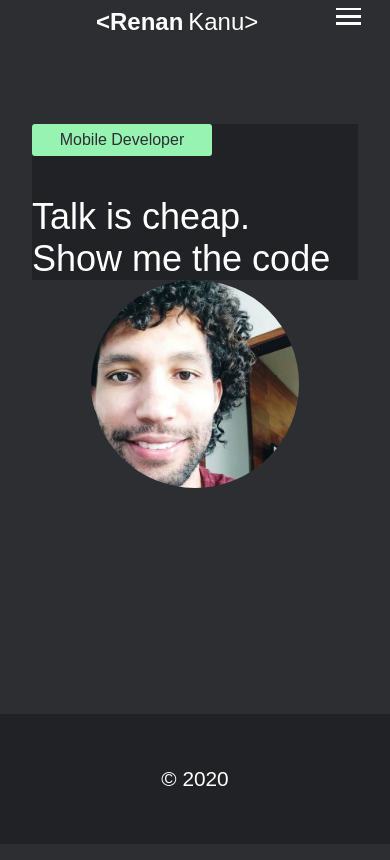
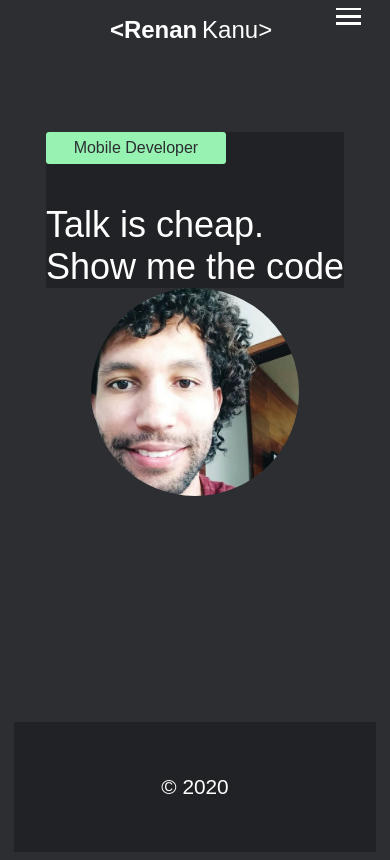
Before and after one commit to renankanu/kanu-portifolio, a Next.js app: page / in a window 390 px wide. Built offline with nearby package versions, Linux system fonts and the light colour scheme.

Commit message:
Init refactor responsive layout

```diff
--- a/src/components/Intro/style.ts
+++ b/src/components/Intro/style.ts
@@ -61,7 +61,7 @@ export const Title = styled.div`
 export const Label = styled.p`
   color: ${({ theme }) => theme.backgroundApp};
 `
-
+//button example
 export const Button = styled.button`
   background: linear-gradient(to right, #3dbec6 3%, #292eec);
   height: 53px;
--- a/src/components/Layout/styles.ts
+++ b/src/components/Layout/styles.ts
@@ -1,9 +1,11 @@
 import styled from 'styled-components'
 
 const LayoutElement = styled.div`
+  width: 100%;
+  max-width: 1024px;
+  margin: 0 auto;
   min-height: 100vh;
   display: grid;
-  grid-template-columns: 1fr;
   grid-template-rows: auto 1fr auto;
 `
 
--- a/src/styles/Global.tsx
+++ b/src/styles/Global.tsx
@@ -6,19 +6,9 @@ interface Props {
 }
 
 const GlobalStyle = createGlobalStyle<Props>`
-html {
-    box-sizing: inherit;
-  }
-
 * {
-    margin: 0;
-    padding: 0;
-    box-sizing: border-box;
-    outline: 0;
-}
-*::before,
-*::after {
-    box-sizing: inherit;
+  justify-content: center;
+  box-sizing: border-box;
 }
 
 body {
```
